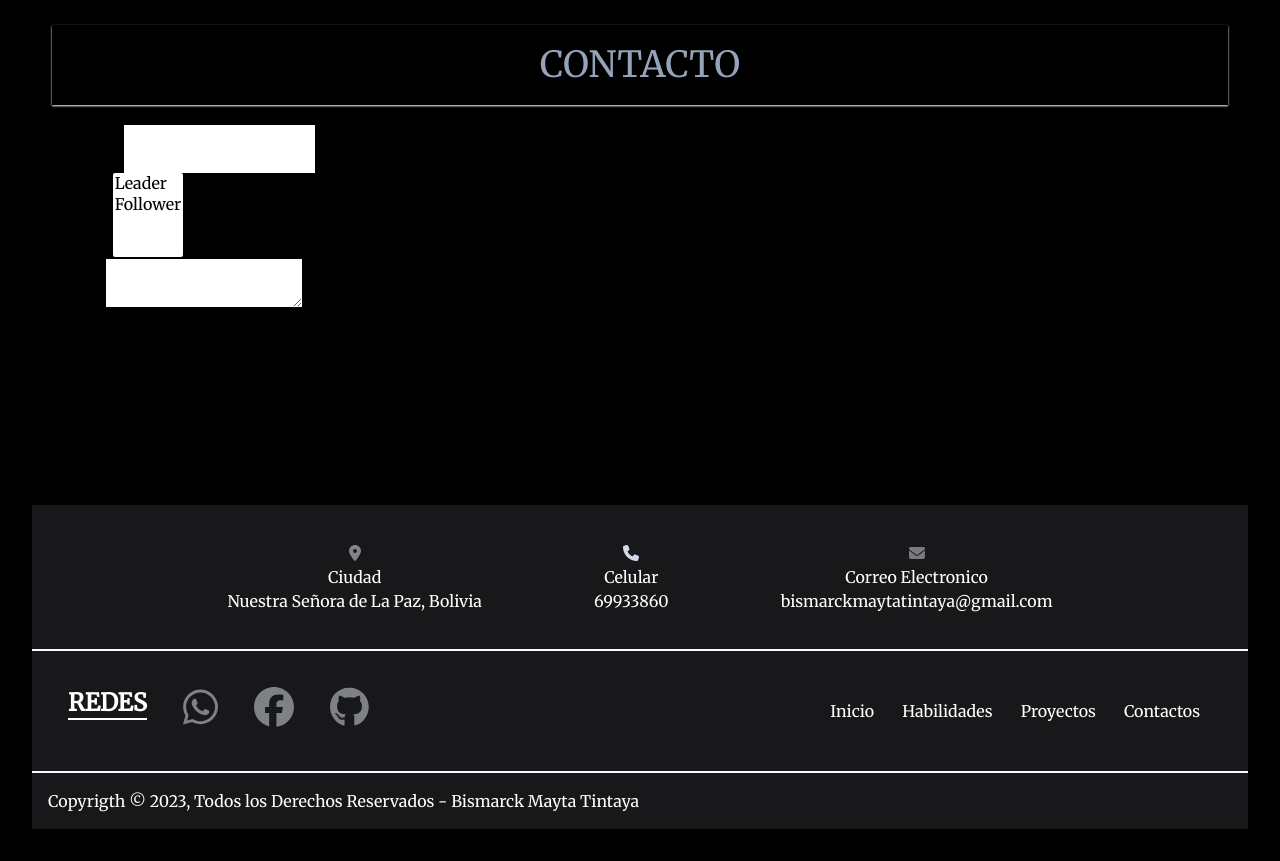
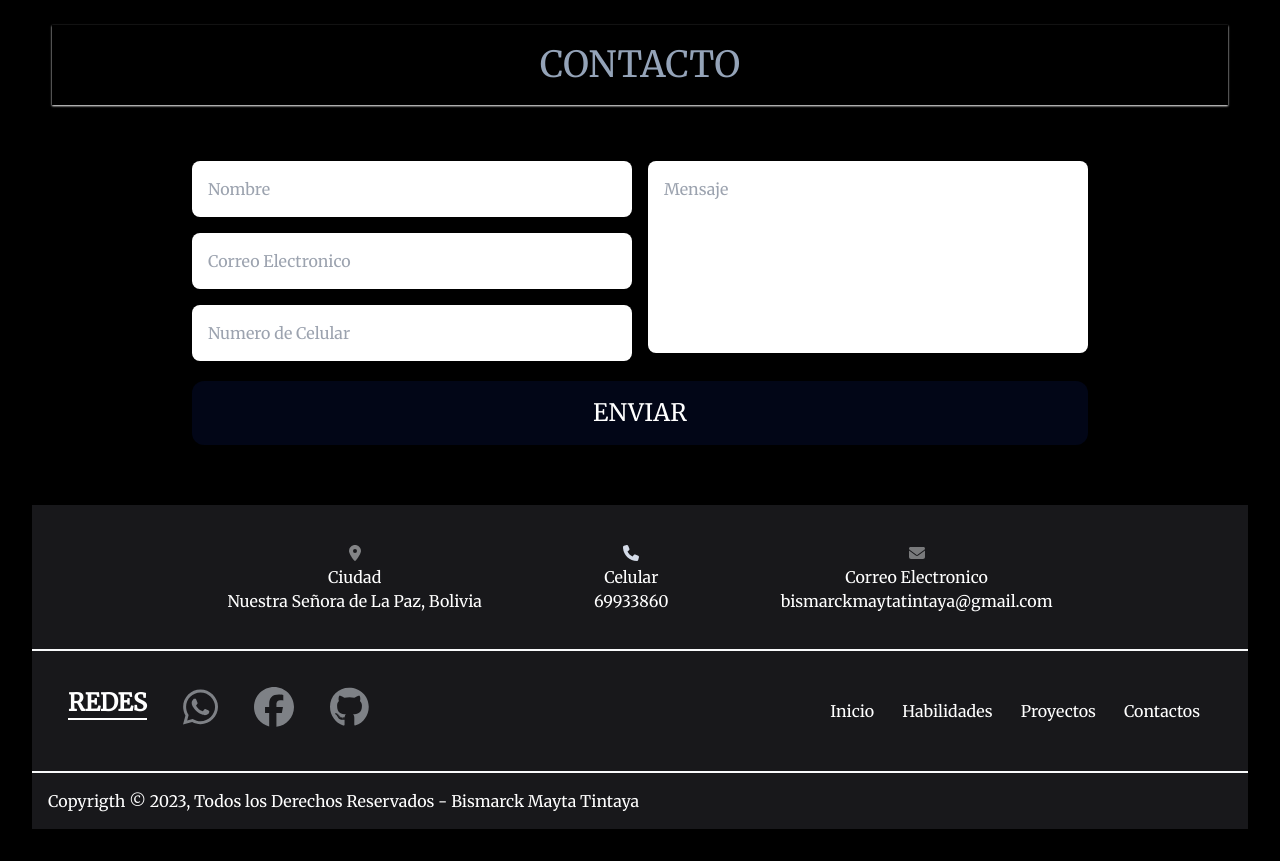
Before and after one commit to Bismarxd/PortafolioBismar, a React (Vite) app: page / in a window 1280 px wide. Shown: the part 2500-3361 px from the top of the page. Built offline with nearby package versions, Linux system fonts and the light colour scheme.

Commit message:
deployment

```diff
--- a/src/components/Contactos.jsx
+++ b/src/components/Contactos.jsx
@@ -5,28 +5,32 @@ const Contactos = () => {
     <div className=" h-[30rem]">
       <h1 className="text-center shadow-sm shadow-white text-slate-400 text-4xl m-5 p-5 uppercase">Contacto</h1>
 
-      <form name="contact" method="POST" data-netlify="true">
-  <p>
-    <label>Your Name: <input type="text" name="name" /></label>
-  </p>
-  <p>
-    <label>Your Email: <input type="email" name="email" /></label>
-  </p>
-  <p>
-    <label>Your Role: <select name="role[]" multiple>
-      <option value="leader">Leader</option>
-      <option value="follower">Follower</option>
-    </select></label>
-  </p>
-  <p>
-    <label>Message: <textarea name="message"></textarea></label>
-  </p>
-  <p>
-    <button type="submit">Send</button>
-  </p>
-</form>
+      <form className="z-10 mx-auto max-w-4xl text-center m-10 h-[126px]" name="contacto" netifly>
+        {/* input, submit y textarea son clases css */}
+        <div className="flex gap-4">
+          <div className="w-1/2">
+            <input className="input" type="text" id="nombre" name="nombre" placeholder="Nombre"/>
+            <input className="input" type="email" id="email" name="email" placeholder="Correo Electronico"/>
+            <input className="input" type="number" id="numero" name="celular" placeholder="Numero de Celular"/>
+          </div>
 
+          <div className="w-1/2">
+            <textArea
+              className="textarea h-[12rem]"
+              id="mensaje"
+              name="mensaje"
+              placeholder="Mensaje"
+            ></textArea>
+          </div>
 
+        </div>
+
+        <button
+          className="submit w-full mt-5 mb-5 p-4 rounded-xl text-white bg-slate-950 text-2xl uppercase"
+          type="submit"
+          id="enviar"
+        >Enviar</button>
+      </form>
     </div>
   )
 }
```
